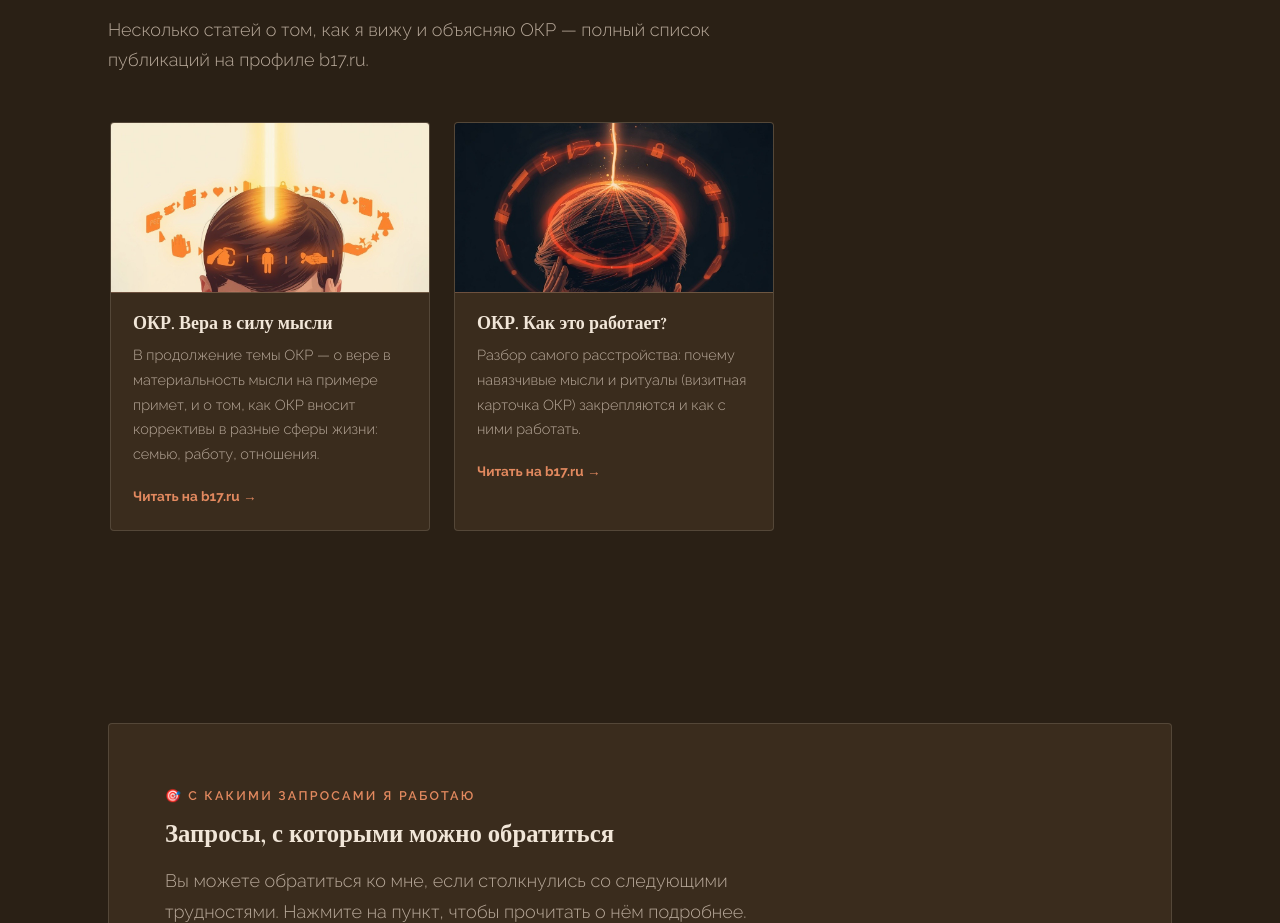
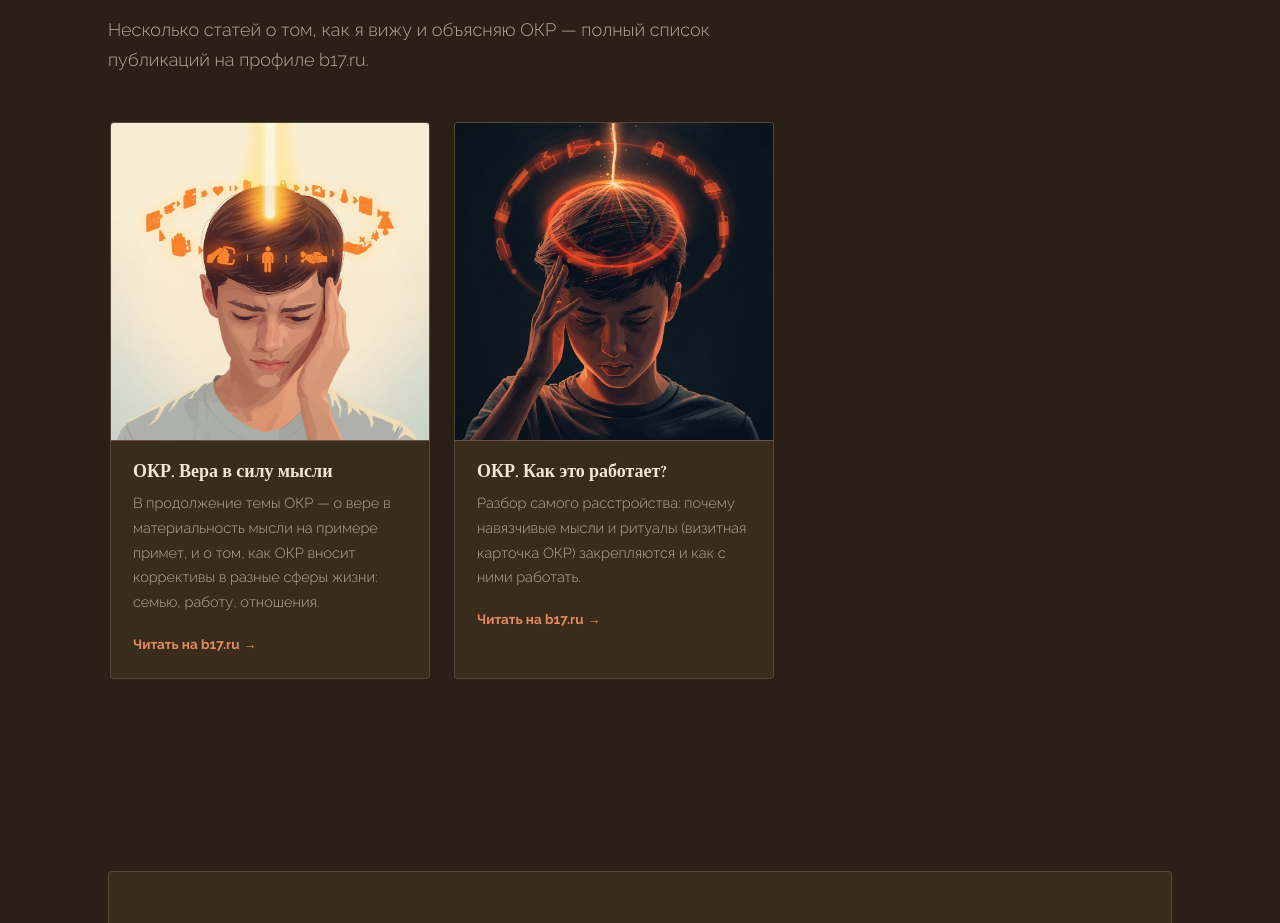
Before and after one commit to sensoola7/tatiana-lebed-site1, a plain HTML site: page index.html in a window 1280 px wide. Shown: the part 3473-4396 px from the top of the page. Drawn offline with nearby package versions, Linux system fonts and the light colour scheme.

Commit message:
Update index.html

```diff
--- a/index.html
+++ b/index.html
@@ -288,13 +288,14 @@
   .article-card:hover{border-color:var(--rust); transform:translateY(-2px);}
   .article-card .cert-body h3{color:var(--ink);}
   .article-img-wrap{
-    height:170px; background:linear-gradient(135deg, rgba(193,97,60,0.22), rgba(216,174,108,0.18));
+    aspect-ratio:1/1; height:auto;
+    background:linear-gradient(135deg, rgba(193,97,60,0.22), rgba(216,174,108,0.18));
     display:flex; align-items:center; justify-content:center;
     border-bottom:1px solid var(--line);
     overflow:hidden;
   }
   .article-img-wrap svg{width:46px; height:46px; color:var(--rust-deep);}
-  .article-img-wrap img{width:100%; height:100%; object-fit:cover; object-position:top center;}
+  .article-img-wrap img{width:100%; height:100%; object-fit:cover; object-position:center;}
   .cert-body{padding:20px 22px 22px; display:flex; flex-direction:column; gap:10px; flex:1;}
   .cert-body h3{font-size:18px; margin:0;}
   .cert-meta{list-style:none; margin:0; padding:0; font-size:13.5px; color:var(--ink-soft); display:flex; flex-direction:column; gap:5px;}
```
